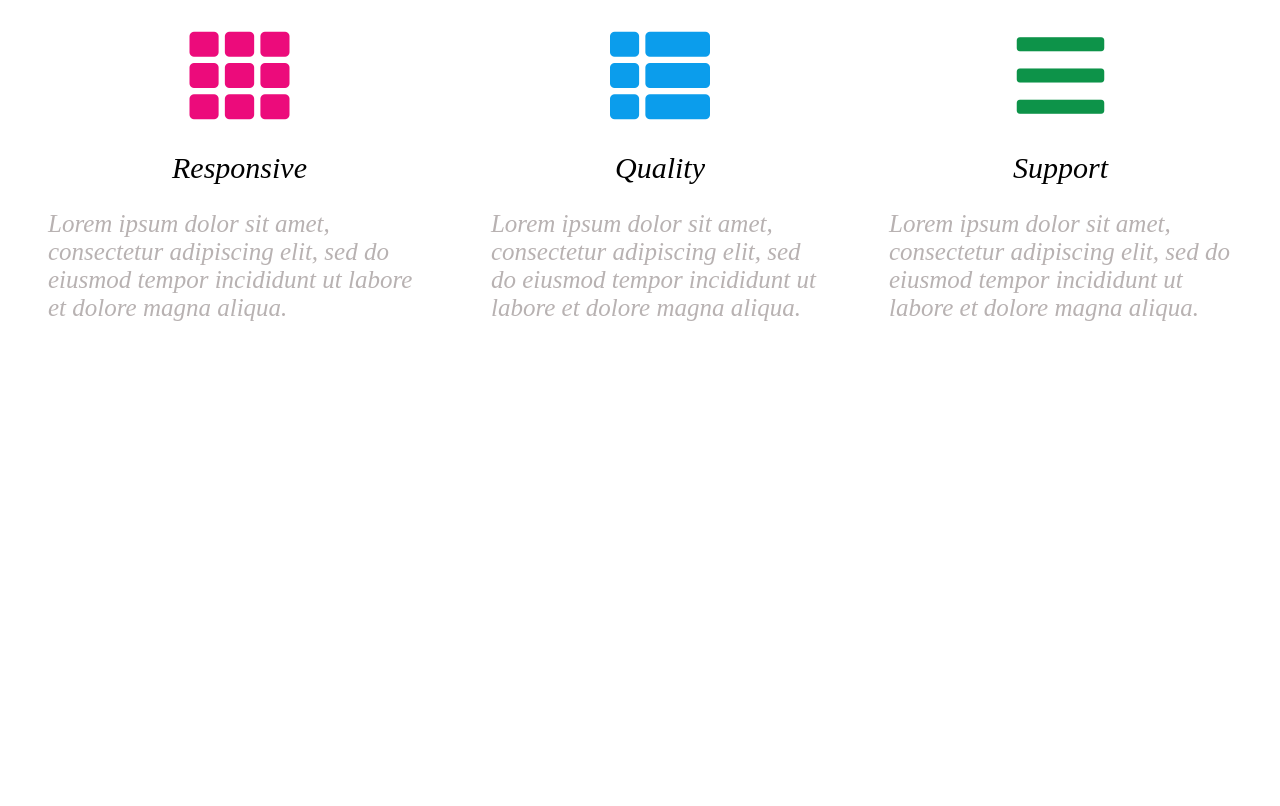
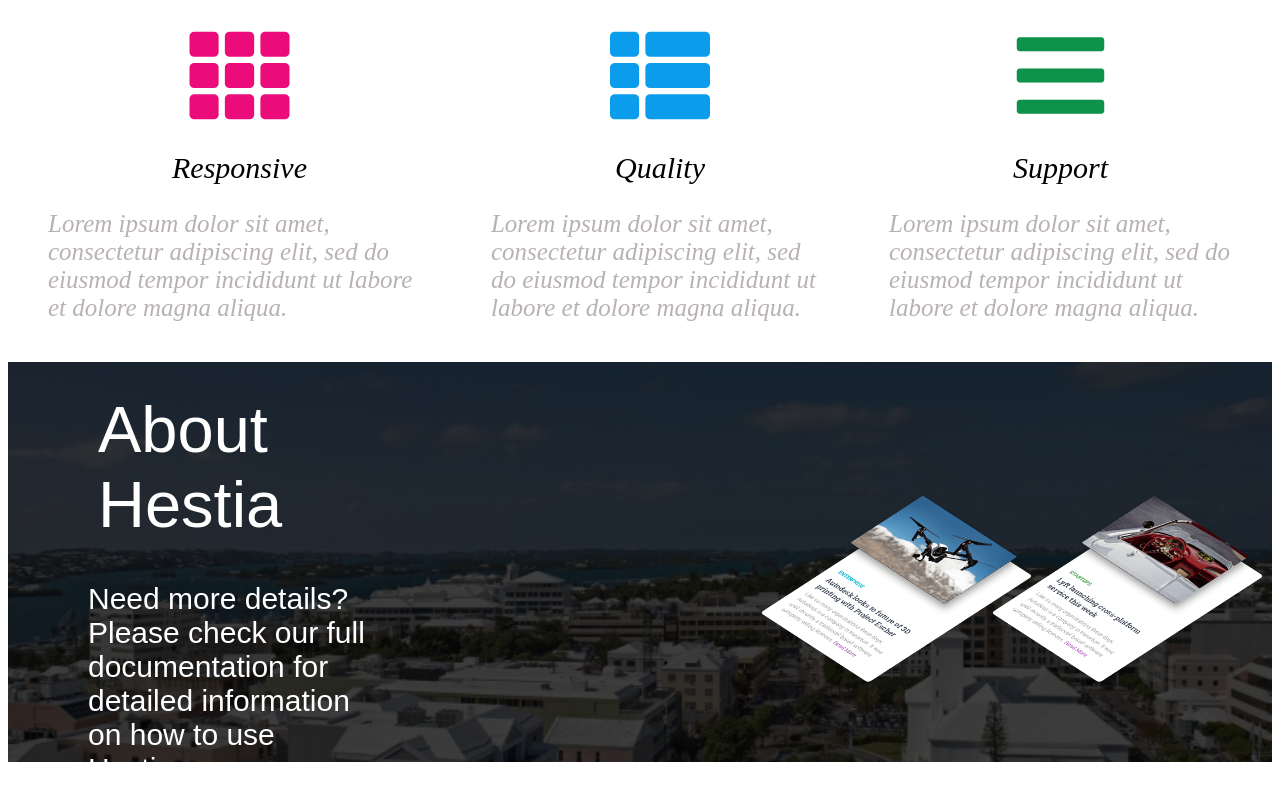
Before and after one commit to Amanda-Leech/sass-capstone, a plain HTML site: page index.html in a window 1280 px wide. Shown: the part 1008-1814 px from the top of the page. Before the commit the page ends 1378 px from the top, so only its background shows below. Drawn offline with Linux system fonts and the light colour scheme.

Commit message:
third section not complete

```diff
--- a/index.html
+++ b/index.html
@@ -65,5 +65,18 @@
         </ul>
       </div>
     </div>
+
+    <div class="hero3">
+      <div class="text">
+        <div class="first">About Hestia</div>
+        <div class="second">
+          Need more details? Please check our full documentation for detailed
+          information on how to use Hestia.
+        </div>
+      </div>
+      <div class="pict">
+        <img src="about-content.png" alt="books" width="500" height="200" />
+      </div>
+    </div>
   </body>
 </html>
--- a/style/_home.scss
+++ b/style/_home.scss
@@ -4,7 +4,6 @@
     url("../images/home-img.jpeg");
   background-size: cover;
   background-position: center;
-  background-attachment: fixed;
   font-family: Arial, Helvetica, sans-serif;
 }
 
@@ -189,3 +188,46 @@
 .hero2 .grid .support .words {
   @include words;
 }
+
+.hero3 {
+  height: 400px;
+  background-image: linear-gradient(rgba(0, 0, 0, 0.75), rgba(0, 0, 0, 0.75)),
+    url("../images/city.jpeg");
+  background-size: cover;
+  background-position: center;
+  background-attachment: fixed;
+  font-family: Arial, Helvetica, sans-serif;
+}
+
+.hero3 {
+  display: grid;
+  grid-template-columns: auto auto auto;
+  padding: 10px;
+}
+
+.hero3 .text {
+  display: flex;
+  justify-content: center;
+  flex-direction: column;
+}
+
+.hero3 .text .first {
+  font-size: 65px;
+  width: 100%;
+  color: white;
+  padding-left: 60px;
+  margin: 20px;
+}
+
+.hero3 .text .second {
+  font-size: 30px;
+  width: 100%;
+  color: white;
+  padding-left: 50px;
+  margin: 20px;
+}
+
+.hero3 .pict {
+  padding-right: 60px;
+  margin: 50px;
+}
--- a/style/styles.scss
+++ b/style/styles.scss
@@ -1,7 +1,5 @@
 @import "navbar";
-@import "home";
-
-* {
+@import "home" * {
   box-sizing: border-box;
   margin: o;
   padding: 0;
```
Also changed, not shown: about-content.png (added), images/city.jpeg (added), style/styles.css, 1 other file.
